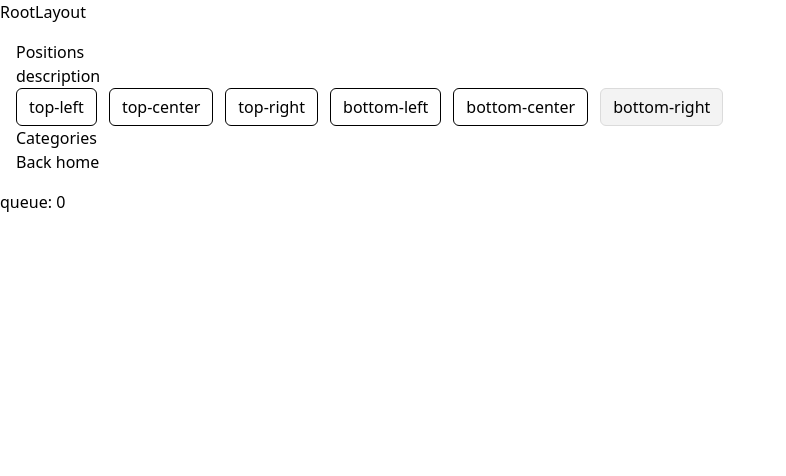
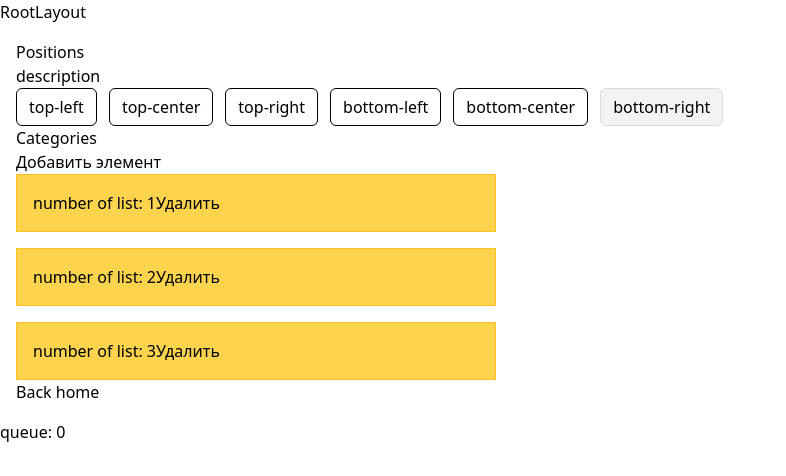
Before and after one commit to DanielEsh/react-toasts, a React (Vite) app: page /categories in a window 1280 px wide. Shown: the top 476 px of the page, without its empty margins (0-786 px from the left). Built offline with nearby package versions, Linux system fonts and the light colour scheme.

Commit message:
feat: animations

```diff
--- /dev/null
+++ b/src/components/list/AnimatedList.tsx
@@ -0,0 +1,34 @@
+import { AnimatedListItem } from './AnimatedListItem.tsx'
+import { useState } from 'react'
+
+export const AnimatedList = () => {
+  const [items, setItems] = useState([1, 2, 3])
+
+  const addItem = () => {
+    setItems([...items, items.length + 1])
+  }
+
+  const deleteItem = (index: number) => {
+    setItems((prevItems) => {
+      const newItems = [...prevItems]
+      newItems.splice(index, 1)
+      return newItems
+    })
+  }
+
+  return (
+    <div>
+      <button onClick={addItem}>Добавить элемент</button>
+      <ol className="list flex flex-col w-[480px] gap-4">
+        {items.map((item, index) => (
+          <AnimatedListItem
+            key={item}
+            onDelete={() => deleteItem(index)}
+          >
+            number of list: {item}
+          </AnimatedListItem>
+        ))}
+      </ol>
+    </div>
+  )
+}
--- /dev/null
+++ b/src/components/list/AnimatedListItem.tsx
@@ -0,0 +1,34 @@
+import { ReactNode, useEffect, useState } from 'react'
+
+interface Props {
+  children: ReactNode
+  onDelete: () => void
+}
+
+export const AnimatedListItem = ({ children, onDelete }: Props) => {
+  const [mounted, setMounted] = useState(false)
+  const [isDeleting, setDeleting] = useState(false)
+
+  useEffect(() => {
+    setMounted(true)
+  }, [])
+
+  const handleDelete = () => {
+    setDeleting(true)
+    // Добавим задержку перед вызовом onDelete() для завершения анимации
+    setTimeout(() => {
+      onDelete()
+    }, 1000)
+  }
+
+  return (
+    <li
+      className={`list-item bg-amber-300 p-4 border border-amber-400 ${
+        mounted && !isDeleting ? 'mounted' : ''
+      }`}
+    >
+      {children}
+      <button onClick={handleDelete}>Удалить</button>
+    </li>
+  )
+}
--- a/src/components/toasts.tsx
+++ b/src/components/toasts.tsx
@@ -27,6 +27,8 @@ const Toast = (props: ToastsProps) => {
     // Trigger enter animation without using CSS animation
     setMounted(true)
   }, [])
+
+  console.log('rerender toast')
 
   const isFront = props.index === 0
 
@@ -67,12 +69,12 @@ const Toast = (props: ToastsProps) => {
     handleDelayedHide()
   }
 
+  // debugger
+
   return (
     <li
       ref={toastRef}
       className={`toast _${props.type}`}
-      data-expanded={props.expanded}
-      data-front={isFront}
       data-mounted={mounted}
       style={
         {
@@ -163,7 +165,7 @@ export const Toasts = (props: Props) => {
   }, [])
 
   const toggleExpand = () => {
-    setExpanded(!expanded)
+    // setExpanded(!expanded)
   }
 
   return (
--- a/src/index.css
+++ b/src/index.css
@@ -63,6 +63,30 @@
   width: 356px;
 }
 
+.toast._success {
+  background: var(--success-bg);
+  border: 1px solid var(--success-border);
+  color: var(--success-text);
+}
+
+.toast._info {
+  background: var(--info-bg);
+  border: 1px solid var(--info-border);
+  color: var(--info-text);
+}
+
+.toast._warning {
+  background: var(--warning-bg);
+  border: 1px solid var(--warning-border);
+  color: var(--warning-text);
+}
+
+.toast._error {
+  background: var(--error-bg);
+  border: 1px solid var(--error-border);
+  color: var(--error-text);
+}
+
 .toasts[data-expanded="false"] {
   gap: 16px;
   transition: gap 0.3s ease;
@@ -117,8 +141,12 @@
   --offset: 14;
   --z-index: 1;
 
+  opacity: 0;
+
   /*position: absolute;*/
-
+  /*--y: translateY(100%);*/
+  /*transform: var(--y);*/
+  transform: translate(0, 100%);
   /*position: absolute;*/
   position: relative;
   /*right: 24px;*/
@@ -130,64 +158,48 @@
   width: 356px;
   border: 1px solid var(--normal-border);
   background: var(--normal-bg);
-  transition: transform 0.3s ease;
+  /*transition: transform 0.3s ease;*/
+  transition: transform 5s, opacity 0.3s;
 
   &:after {
     opacity: 0;
   }
 }
 
-.toast._success {
-  background: var(--success-bg);
-  border: 1px solid var(--success-border);
-  color: var(--success-text);
-}
-
-.toast._info {
-  background: var(--info-bg);
-  border: 1px solid var(--info-border);
-  color: var(--info-text);
-}
-
-.toast._warning {
-  background: var(--warning-bg);
-  border: 1px solid var(--warning-border);
-  color: var(--warning-text);
-}
-
-.toast._error {
-  background: var(--error-bg);
-  border: 1px solid var(--error-border);
-  color: var(--error-text);
-}
-
 .toast[data-expanded="true"] {
-  --toasts-before: 0;
-  --gap: -36px;
-  --scale: var(--toasts-before) * 0.05 + 1;
-  --lift: -1;
-  --lift-amount: calc(var(--lift) * var(--gap));
-  --y: translateY(calc(var(--lift-amount) * var(--toasts-before))) scale(calc(-1 * var(--scale)));
-  transform: var(--y);
+  /*--toasts-before: 0;*/
+  /*--gap: -36px;*/
+  /*--scale: var(--toasts-before) * 0.05 + 1;*/
+  /*--lift: -1;*/
+  /*--lift-amount: calc(var(--lift) * var(--gap));*/
+  /*--y: translateY(calc(var(--lift-amount) * var(--toasts-before))) scale(calc(-1 * var(--scale)));*/
+  /*transform: var(--y);*/
 
 /*  translateY(calc( calc( -1 * 14px ) * 1 )) scale(calc(-1 * 1 * 0.05 + 1 )) */
 /*  translateY(calc( calc( -1 * 14px ) * 1 )) scale(calc(-1 * 1 * 0.05 + 1 ))*/
 }
 
 .toast[data-front='true'] {
-  --y: translateY(0);
+  /*--y: translateY(0);*/
 }
 
 .toast[data-front='false'][data-expanded="true"] {
-  &:after {
-    content: "";
-    position: absolute;
-    inset: 0;
-    background: inherit;
-    border-radius: 8px;
-    opacity: 1;
-    transition: opacity 0.3s ease;
-  }
+  /*&:after {*/
+  /*  content: "";*/
+  /*  position: absolute;*/
+  /*  inset: 0;*/
+  /*  background: inherit;*/
+  /*  border-radius: 8px;*/
+  /*  opacity: 1;*/
+  /*  transition: opacity 0.3s ease;*/
+  /*}*/
+}
+
+.toast[data-mounted='true'] {
+  /*--y: translateY(0);*/
+  opacity: 1;
+  transform: translate(0);
+  transition: transform 5s, opacity 0.3s;
 }
 
 .toast-close {
@@ -213,3 +225,39 @@
     width: 0;
   }
 }
+
+.anim {
+  opacity: 0;
+  transform: translate(0, 100%);
+  transition: opacity .3s, transform .3s;
+}
+
+.anim[data-animation="true"] {
+  transform: translate(0);
+  opacity: 1;
+}
+
+
+
+
+.list-item {
+  opacity: 0;
+  transform: translateY(-20px);
+  transition: opacity 1s, transform 1s;
+}
+
+.list-item.mounted {
+  opacity: 1;
+  transform: translateY(0);
+}
+
+.list-item-exit {
+  opacity: 1;
+  transform: translateY(0);
+}
+
+.list-item-exit-active {
+  opacity: 0;
+  transform: translateY(-20px);
+  transition: opacity 1s, transform 1s;
+}
--- a/src/main.tsx
+++ b/src/main.tsx
@@ -1,11 +1,11 @@
-import React from 'react'
+// import React from 'react'
 import ReactDOM from 'react-dom/client'
 import { App } from './App'
 import './index.css'
 import './tailwind.css'
 
 ReactDOM.createRoot(document.getElementById('root')!).render(
-  <React.StrictMode>
-    <App />
-  </React.StrictMode>,
+  // <React.StrictMode>
+  <App />,
+  // </React.StrictMode>,
 )
--- a/src/routes/categories.tsx
+++ b/src/routes/categories.tsx
@@ -1,9 +1,13 @@
 import { Link, Outlet } from 'react-router-dom'
+import { AnimatedList } from '../components/list/AnimatedList.tsx'
 
 export default function CategoriesPage() {
   return (
     <div>
       <h1>Categories</h1>
+
+      <AnimatedList />
+
       <div>
         <Link to="/">Back home</Link>
       </div>
--- a/src/routes/home.tsx
+++ b/src/routes/home.tsx
@@ -2,8 +2,10 @@ import { Link } from 'react-router-dom'
 import { toastFunction } from '../state.ts'
 import { Section } from '../components/Section.tsx'
 import { TypesActions } from '../components/TypesActions.tsx'
+import { useState } from 'react'
 
 export default function HomePage() {
+  const [animation, setAnimation] = useState(true)
   const handleClick = () => {
     toastFunction('message', {
       id: new Date().getTime(),
@@ -28,9 +30,26 @@ export default function HomePage() {
 
   console.log('rerender')
 
+  const toggleAnimation = () => setAnimation(!animation)
+
   return (
     <div>
       <h1>Home Page</h1>
+
+      <button
+        className="button"
+        onClick={toggleAnimation}
+      >
+        Toggle Animation
+      </button>
+
+      <div
+        className="anim bg-amber-300 w-[300px] h-[300px] flex items-center justify-center rounded-md"
+        data-animation={animation}
+      >
+        <span>test</span>
+      </div>
+
       <div>
         <div className="flex gap-3">
           <button
```
